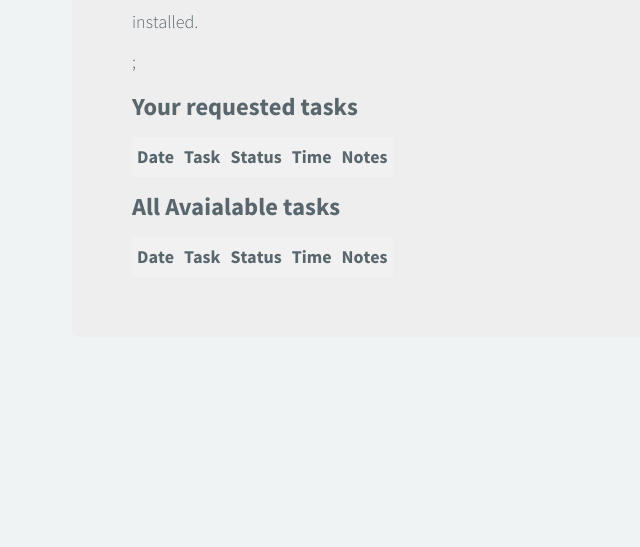
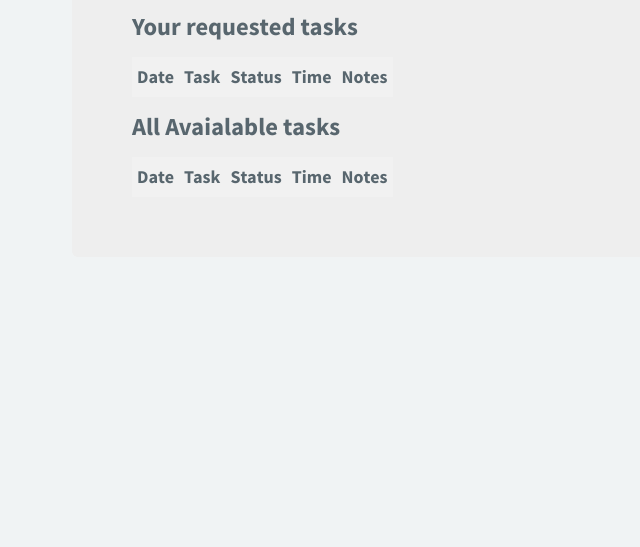
Before and after one commit to grand-caimen/geckoV2, a website: page app/index.html at #!/sittertasks in a window 1280 px wide. Shown: the part 303-850 px from the top of the page, without its empty margins (208-848 px from the left). Drawn offline with nearby package versions, Linux system fonts and the light colour scheme; some packages are replaced by stand-ins of ours; files that its build step writes are made by us from their sources; no server answers; files whose address does not match are found by name.

Commit message:
Update sitterTasks.html

```diff
--- a/app/views/sitterViews/sitterTasks.html
+++ b/app/views/sitterViews/sitterTasks.html
@@ -5,7 +5,6 @@
   <ul>
     <li ng-repeat="thing in awesomeThings">{{ thing }}</li>
   </ul>
-  <p>installed.</p>;
 
   <h3><strong>Your requested tasks</strong></h3>
 
```
